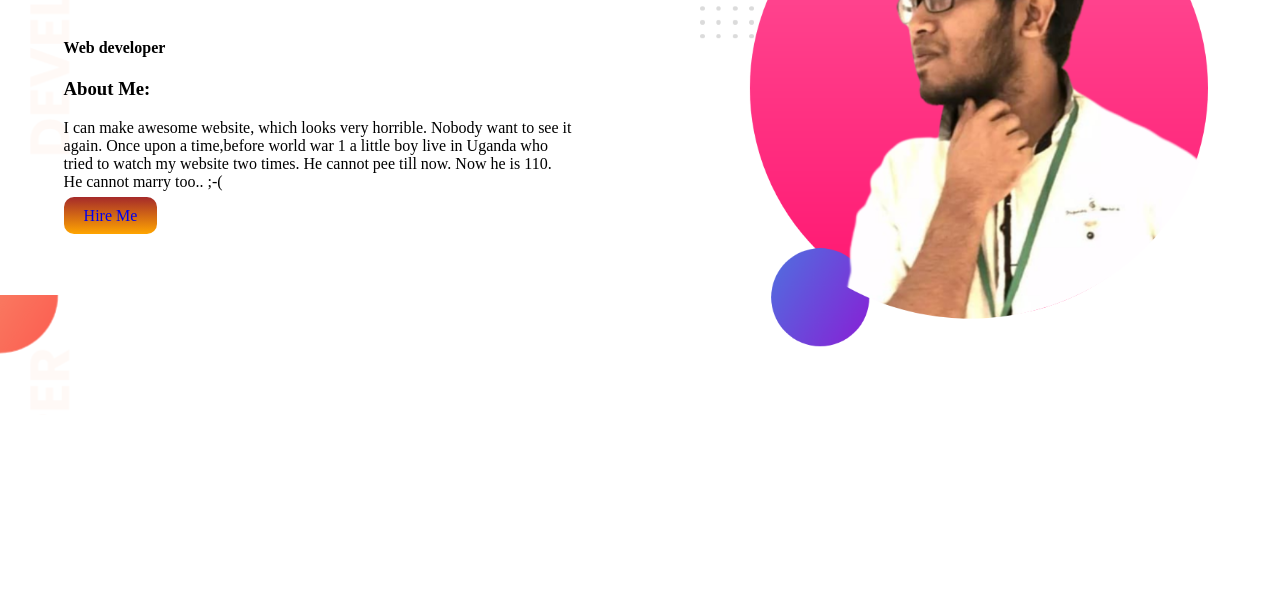
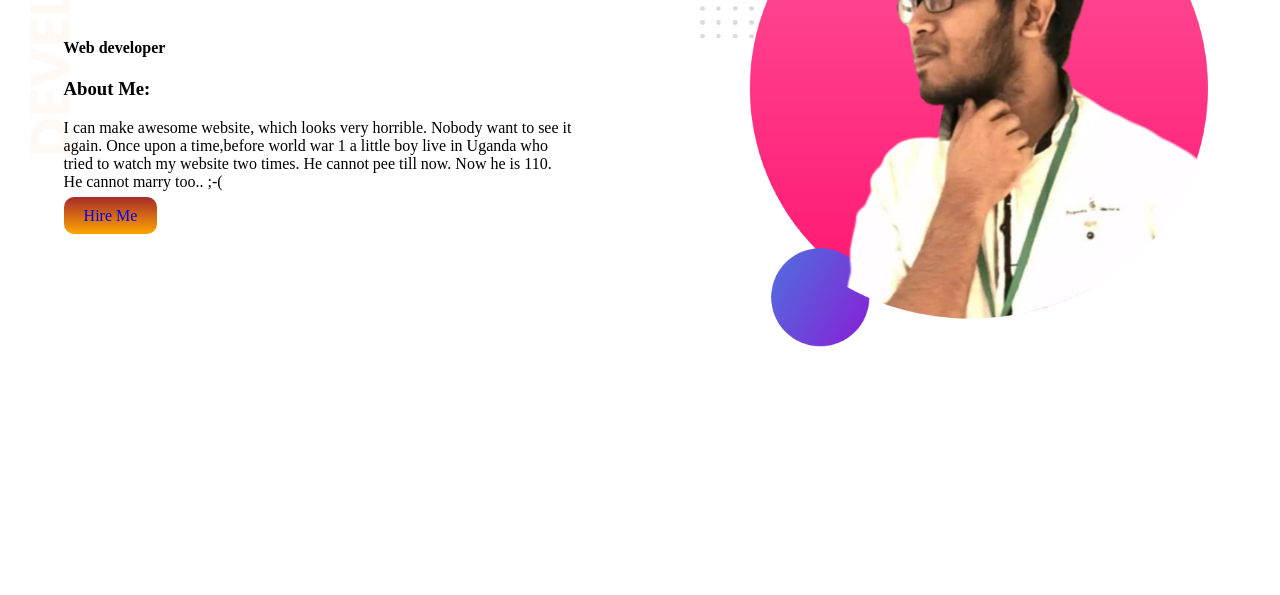
Before and after one commit to saadamin170046/My-first-web, a plain HTML site: page index.html in a window 1280 px wide. Shown: the part 205-800 px from the top of the page. Drawn offline with Linux system fonts and the light colour scheme.

Commit message:
top banner resolved

```diff
--- a/index.html
+++ b/index.html
@@ -12,7 +12,7 @@
 
 <body>
     <section class="flex-section">
-        <div class="section-width top-banner">
+        <div class="section-width" id="top-banner">
             <h4>I am</h4>
             <h1>Saad Amin</h1>
             <h4>Web developer</h4>
--- a/style.css
+++ b/style.css
@@ -9,8 +9,9 @@ h1 {
     padding-bottom: 150px;
 }
 
-.top-banner {
+#top-banner {
     background-image: url(images/top-banner.png);
+    background-repeat: no-repeat;
 }
 
 .section-width {
```
